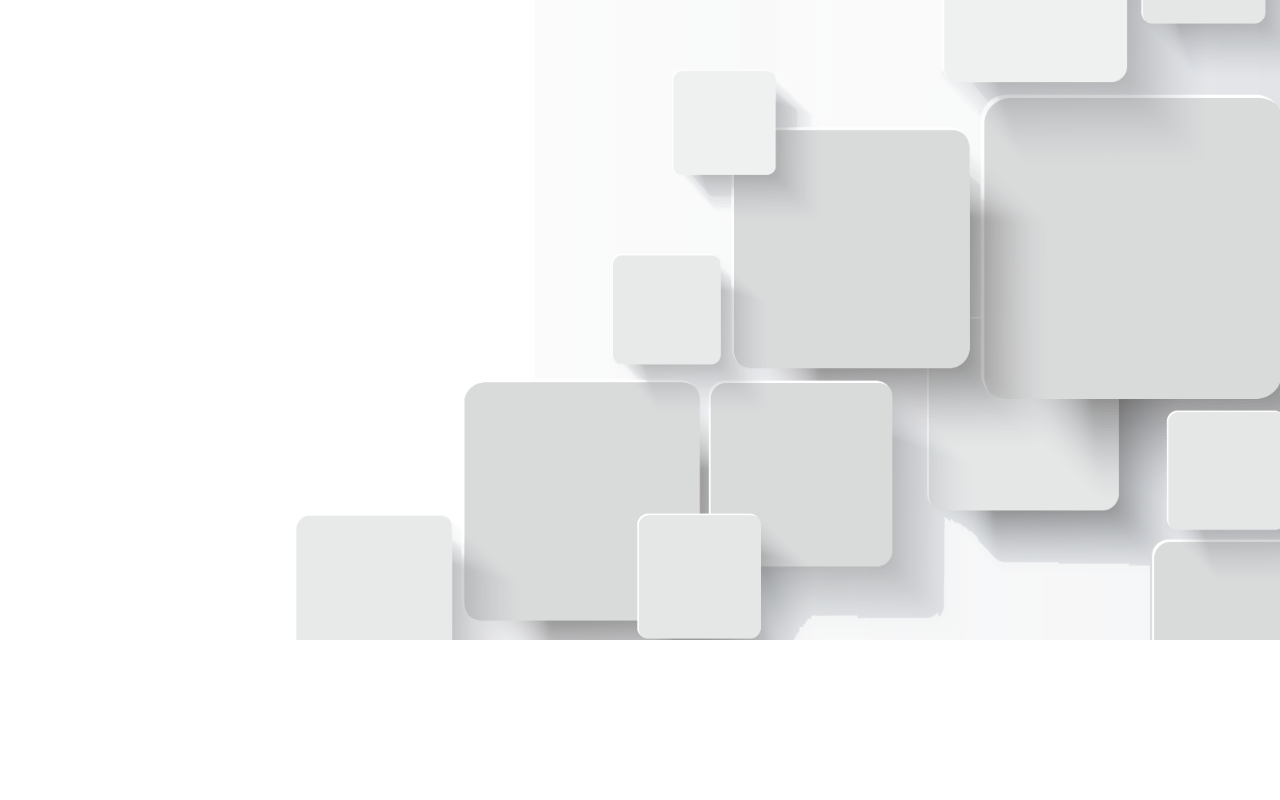
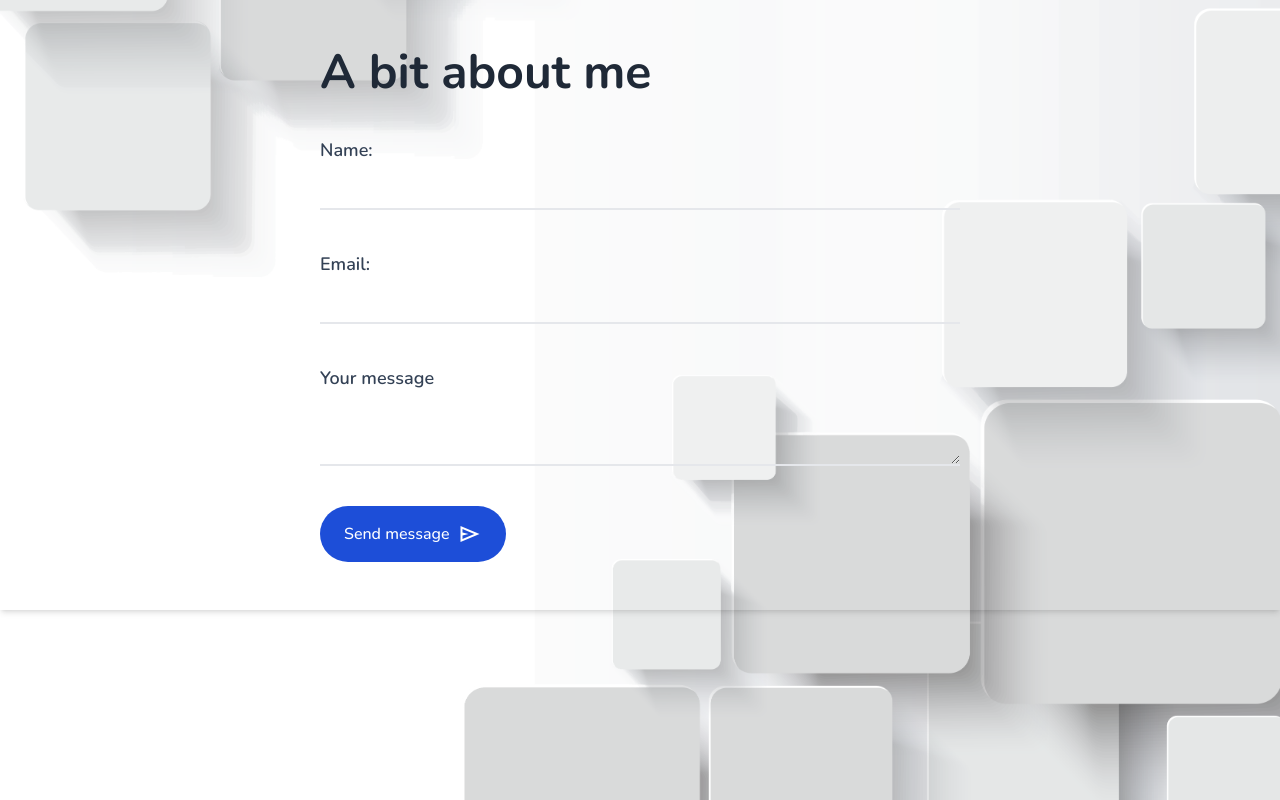
Before and after one commit to blaqnativity/portfolio-version-2, a Nuxt app: page /ContactView in a window 1280 px wide. Before the commit this address had no page. Built offline with nearby package versions, Linux system fonts and the light colour scheme; a web font is replaced by a local one.

Commit message:
contact form in progress

```diff
--- a/assets/css/tailwind.css
+++ b/assets/css/tailwind.css
@@ -56,9 +56,6 @@ body {
   @apply text-lg font-semibold text-slate-700;
 }
 /* Hero section background */
-#hero {
-  background-image: url();
-}
 
 img {
   width: 100%;
@@ -66,9 +63,12 @@ img {
 }
 
 /* navlinks */
-.router-link-active {
+/* .router-link-active {
   @apply text-sm text-gray-700 font-bold uppercase hover:text-blue-800;
-}
+} */
+/* .router-link-exact-active {
+  @apply text-sm font-bold text-blue-800;
+} */
 
 /* info boxes */
 .infoBox {
@@ -79,3 +79,13 @@ img {
 .line {
   @apply bg-gray-400 h-[1px] w-[80%] rounded-xl;
 }
+
+.pill {
+  @apply text-white bg-blue-700 px-5 py-3 rounded-2xl font-bold md:text-xl;
+}
+
+/* input box styling */
+input,
+textarea {
+  @apply text-lg text-gray-700 font-medium outline-none border-b-2 w-[80vh] bg-transparent p-2;
+}
--- a/components/NavbarView.vue
+++ b/components/NavbarView.vue
@@ -2,19 +2,21 @@
   <!-- ==============Navbar Section=============== -->
   <nav class="relative p-6 flex justify-between items-center z-20">
     <div class="flex items-center">
-      <button class="logo">{{ logo }}</button>
+      <NuxtLink to="/" class="logo">{{ logo }}</NuxtLink>
+      <!-- <button class="logo">{{ logo }}</button> -->
     </div>
 
     <!-- nav menu -->
-    <ul class="main_menu hidden space-x-10 md:flex items-center">
+    <!-- <ul class="main_menu hidden space-x-10 md:flex items-center">
       <li v-for="link in links" :key="link.url">
         <NuxtLink :to="link.url">{{ link.text }}</NuxtLink>
       </li>
+    </ul> -->
 
-      <a href="assets" class="mainBtn" download="olukayode.pdf"
-        >Download my Resume</a
-      >
-    </ul>
+    <!-- download resume link -->
+    <a href="assets" class="mainBtn" download="olukayode.pdf"
+      >Download my resume</a
+    >
 
     <div class="block md:hidden" @click="toggleBtn">
       <span class="material-symbols-outlined" v-if="showMenu">
@@ -23,14 +25,13 @@
       <span class="material-symbols-outlined" v-else> menu </span>
     </div>
 
-    <div class="dropdown_menu" v-if="showMenu">
+    <!-- <div class="dropdown_menu" v-if="showMenu">
       <ul class="main_menu space-x-10 md:flex">
-        <!-- Remove md:hidden class -->
         <li v-for="link in links" :key="link.url">
           <NuxtLink :to="link.url">{{ link.text }}</NuxtLink>
         </li>
       </ul>
-    </div>
+    </div> -->
   </nav>
 </template>
 
@@ -41,9 +42,8 @@ export default {
       showMenu: false,
       logo: "Olukayode_",
       links: [
-        { text: "Work", url: "/" },
-        { text: "Services", url: "/" },
-        { text: "About", url: "/" },
+        { text: "Portfolio", url: "/" },
+        { text: "Contact", url: "/" },
       ],
     };
   },
--- /dev/null
+++ b/pages/ContactView.vue
@@ -0,0 +1,33 @@
+<template>
+  <section class="grid items-center justify-items-center p-6 shadow-md">
+    <form @submit.prevent class="p-6 space-y-10">
+      <div class="title">
+        <h1 class="headerText2 text-left md:text-start">A bit about me</h1>
+      </div>
+      <div class="flex flex-col">
+        <label class="pText">Name:</label>
+        <input type="text" />
+      </div>
+      <div class="flex flex-col">
+        <label class="pText">Email:</label>
+        <input type="email" />
+      </div>
+
+      <div class="flex flex-col">
+        <label class="pText">Your message</label>
+        <textarea name="" id="" cols="30"></textarea>
+      </div>
+
+      <button class="mainBtn flex items-center gap-2">
+        <span>Send message</span
+        ><span class="material-symbols-outlined"> send </span>
+      </button>
+    </form>
+  </section>
+</template>
+
+<script>
+export default {};
+</script>
+
+<style></style>
--- a/pages/index.vue
+++ b/pages/index.vue
@@ -9,7 +9,10 @@
       <h1 class="headerText">
         Building digital products, brands and experience
       </h1>
-      <MainBtn buttonText="Hire me now" />
+
+      <NuxtLink to="/ContactView" class="mainBtn uppercase"
+        >Hire me now</NuxtLink
+      >
     </div>
   </section>
   <!-- Hero section end -->
@@ -123,6 +126,36 @@
   </section>
   <!-- about me end -->
 
+  <!-- ================Skills Section=============== -->
+  <section class="mt-32 mb-10">
+    <div class="container mx-auto px-6 space-y-6">
+      <div class="flex flex-col space-y-4 items-center">
+        <h4 class="lead">Skills</h4>
+        <h2 class="headerText2">Tech Stack.</h2>
+        <p class="lead">
+          I have experience working with the following technologies
+        </p>
+      </div>
+
+      <div class="flex flex-wrap items-center justify-center gap-6">
+        <span class="pill">HTML</span>
+        <span class="pill">CSS</span>
+        <span class="pill">Javascript (ES6)</span>
+        <span class="pill">Vue-JS</span>
+        <span class="pill">NUXT-3</span>
+        <span class="pill">Tailwindcss</span>
+        <span class="pill">Bootstrapcss</span>
+        <span class="pill">Figma</span>
+        <span class="pill">Adobe XD</span>
+        <span class="pill">Canva Design</span>
+        <span class="pill">Webflow</span>
+        <span class="pill">Wordpress</span>
+        <span class="pill">Netlify</span>
+        <span class="pill">Git</span>
+      </div>
+    </div>
+  </section>
+
   <!-- footer section -->
   <section
     id="footer"
@@ -141,17 +174,6 @@
         <span class="material-symbols-outlined"> contact_mail </span>
         <h3 class="">theolukayodeasemudara@gmail.com</h3>
       </div>
-
-      <!-- <div
-        class="text-white flex flex-col md:flex-row gap-6 items-center justify-center"
-      >
-        <a href="https://www.linkedin.com/in/asemudara-olukayode-8b04ba196/"
-          ><i class="fa-brands fa-github"></i
-        ></a>
-        <a href="https://github.com/blaqnativity"
-          ><i class="fa-brands fa-github"></i
-        ></a>
-      </div> -->
     </div>
   </section>
 </template>
```
